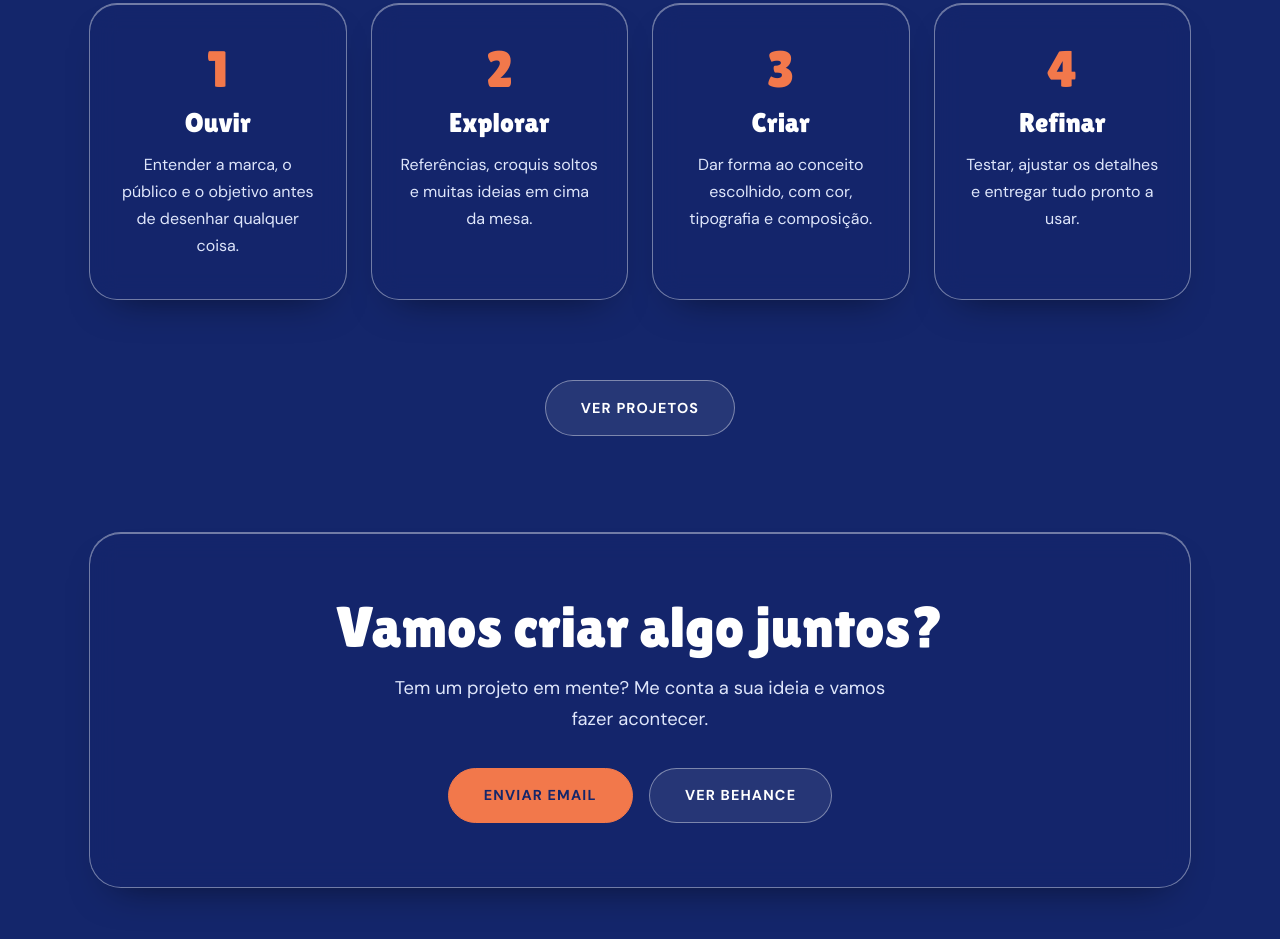
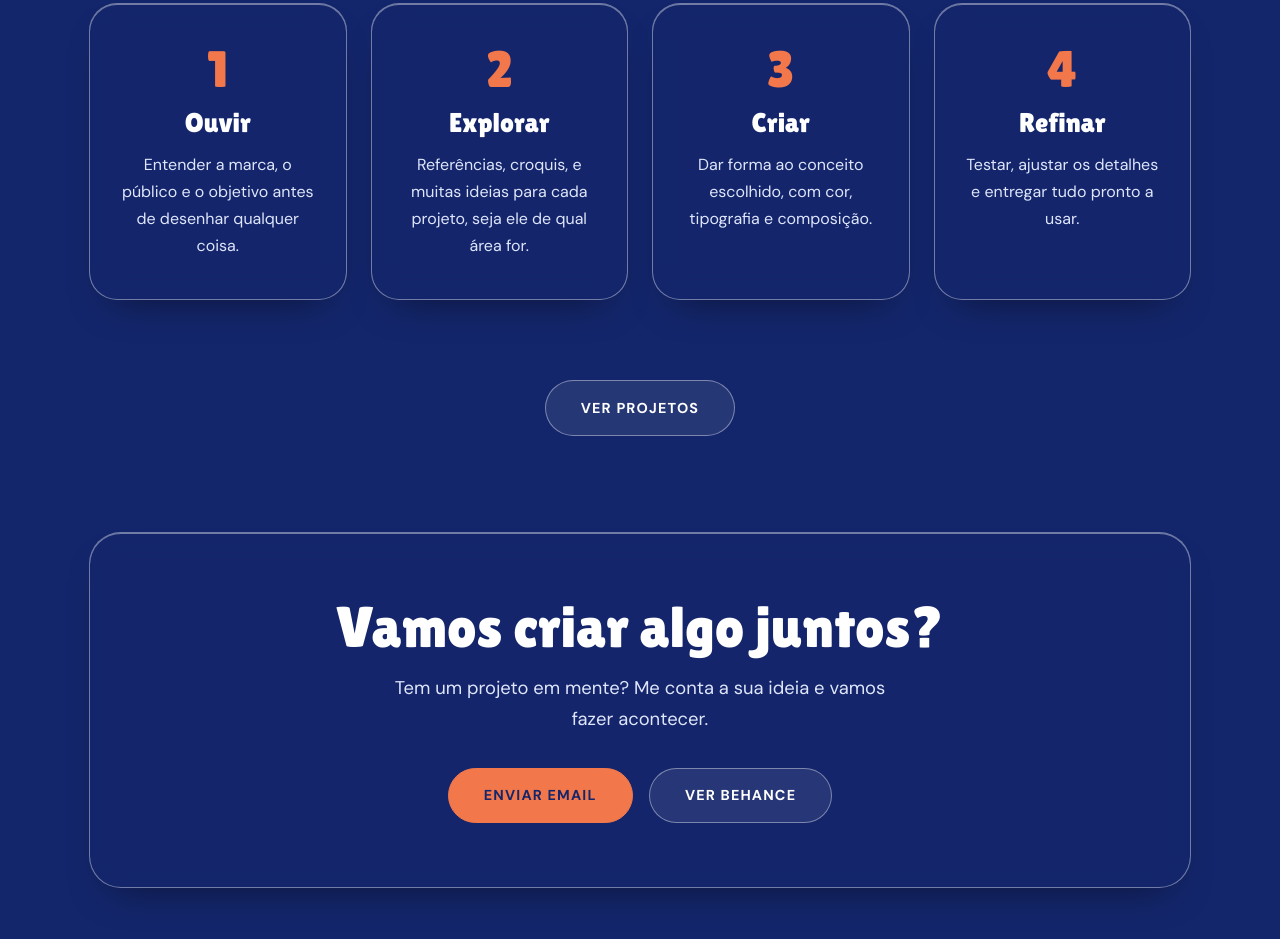
Before and after one commit to sergioandradee/Portfolio, a plain HTML site: page index.html in a window 1280 px wide. Shown: the part 2318-3257 px from the top of the page. Drawn offline with Linux system fonts and the light colour scheme.

Commit message:
Update index.html

```diff
--- a/index.html
+++ b/index.html
@@ -172,7 +172,7 @@
       <li class="passo vidro entrada-baixo">
         <span class="passo-numero">2</span>
         <h3>Explorar</h3>
-        <p>Referências, croquis soltos e muitas ideias em cima da mesa.</p>
+        <p>Referências, croquis, e muitas ideias para cada projeto, seja ele de qual área for.</p>
       </li>
       <li class="passo vidro entrada-baixo">
         <span class="passo-numero">3</span>
```
